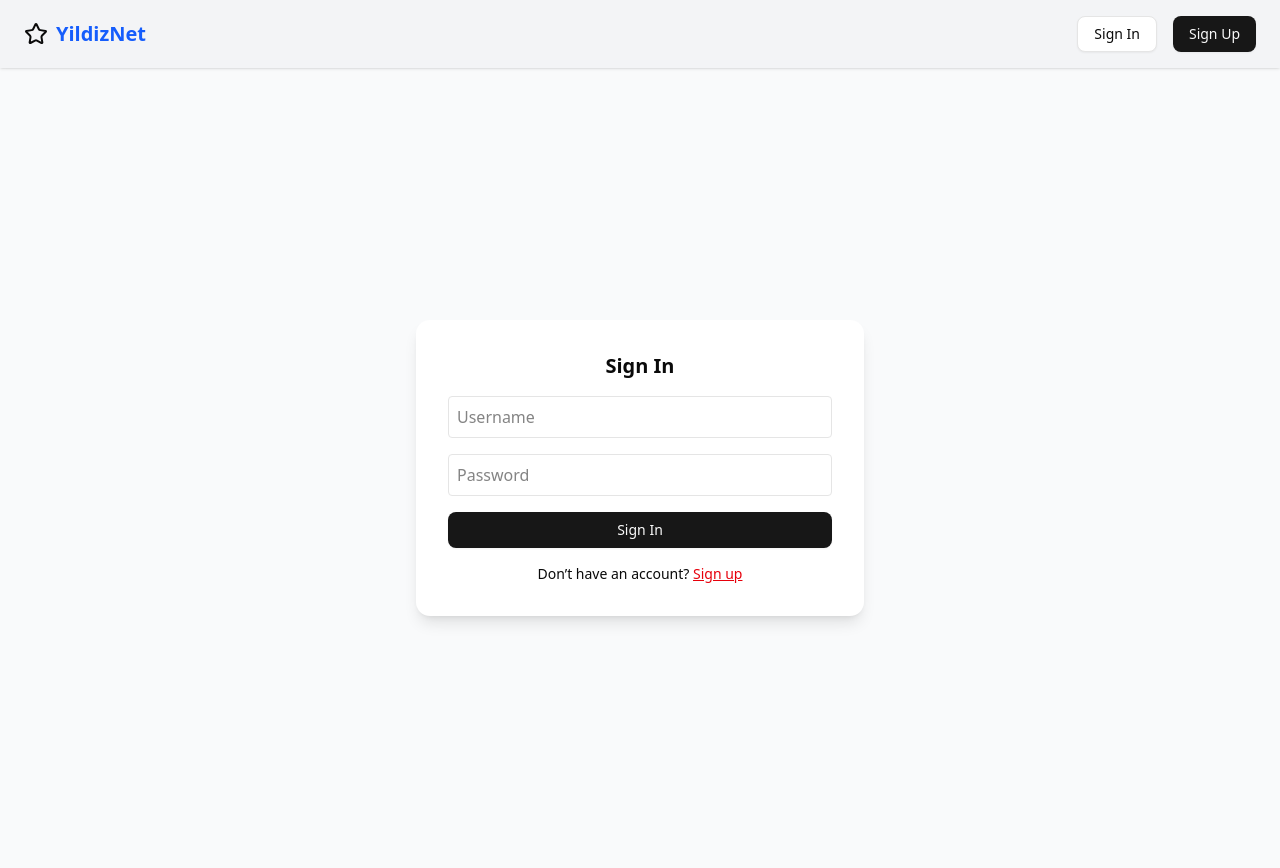
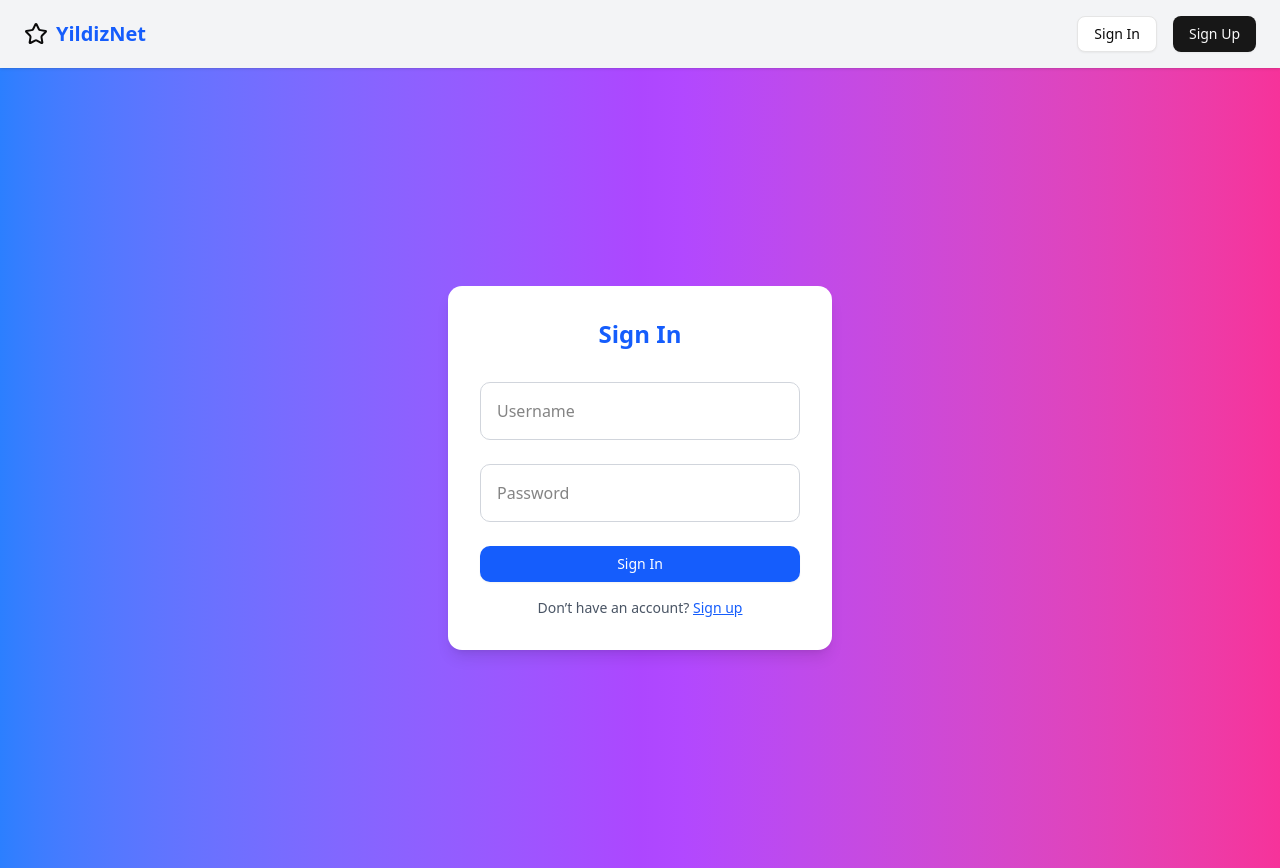
Before and after one commit to Stealthhy7512/blm2042, a Next.js app: page /signin in a window 1280 px wide. Built offline with nearby package versions, Linux system fonts and the light colour scheme.

Commit message:
Update signin page.tsx

```diff
--- a/app/signin/page.tsx
+++ b/app/signin/page.tsx
@@ -1,20 +1,37 @@
-import { Button } from "@/components/ui/button"
-import Link from "next/link"
+import { Button } from "@/components/ui/button";
+import Link from "next/link";
 
 export default function SignInPage() {
-    return (
-        <div className="min-h-screen flex items-center justify-center bg-gray-50">
-            <div className="bg-white p-8 shadow-lg rounded-xl w-full max-w-md">
-                <h2 className="text-xl font-semibold mb-4 text-center">Sign In</h2>
-                <form className="space-y-4">
-                    <input type="text" placeholder="Username" className="w-full border p-2 rounded" />
-                    <input type="password" placeholder="Password" className="w-full border p-2 rounded" />
-                    <Button className="w-full">Sign In</Button>
-                </form>
-                <p className="text-sm text-center mt-4">
-                    Don’t have an account? <Link href="/signup" className="text-red-600 underline">Sign up</Link>
-                </p>
-            </div>
-        </div>
-    )
+  return (
+    <div className="min-h-screen flex items-center justify-center bg-gradient-to-r from-blue-500 via-purple-500 to-pink-500">
+      <div className="bg-white p-8 shadow-lg rounded-xl w-full max-w-sm">
+        <h2 className="text-2xl font-semibold text-blue-600 mb-8 text-center">Sign In</h2>
+        <form className="space-y-6">
+          <div>
+            <input
+              type="text"
+              placeholder="Username"
+              className="w-full border border-gray-300 p-4 rounded-lg focus:outline-none focus:ring-2 focus:ring-blue-500 transition-all"
+            />
+          </div>
+          <div>
+            <input
+              type="password"
+              placeholder="Password"
+              className="w-full border border-gray-300 p-4 rounded-lg focus:outline-none focus:ring-2 focus:ring-blue-500 transition-all"
+            />
+          </div>
+          <Button className="w-full py-3 bg-blue-600 text-white hover:bg-blue-700 rounded-lg transition-colors">
+            Sign In
+          </Button>
+        </form>
+        <p className="text-sm text-center mt-4 text-gray-600">
+          Don’t have an account?{" "}
+          <Link href="/signup" className="text-blue-600 underline hover:text-blue-800 transition-colors">
+            Sign up
+          </Link>
+        </p>
+      </div>
+    </div>
+  );
 }
```
